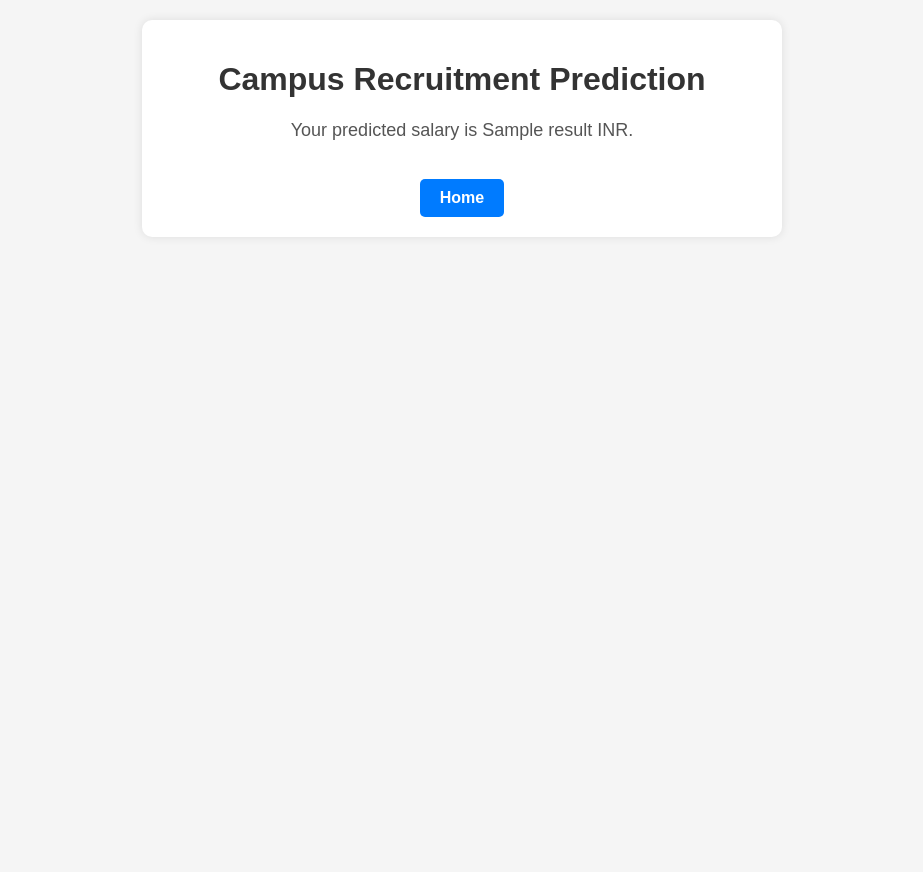
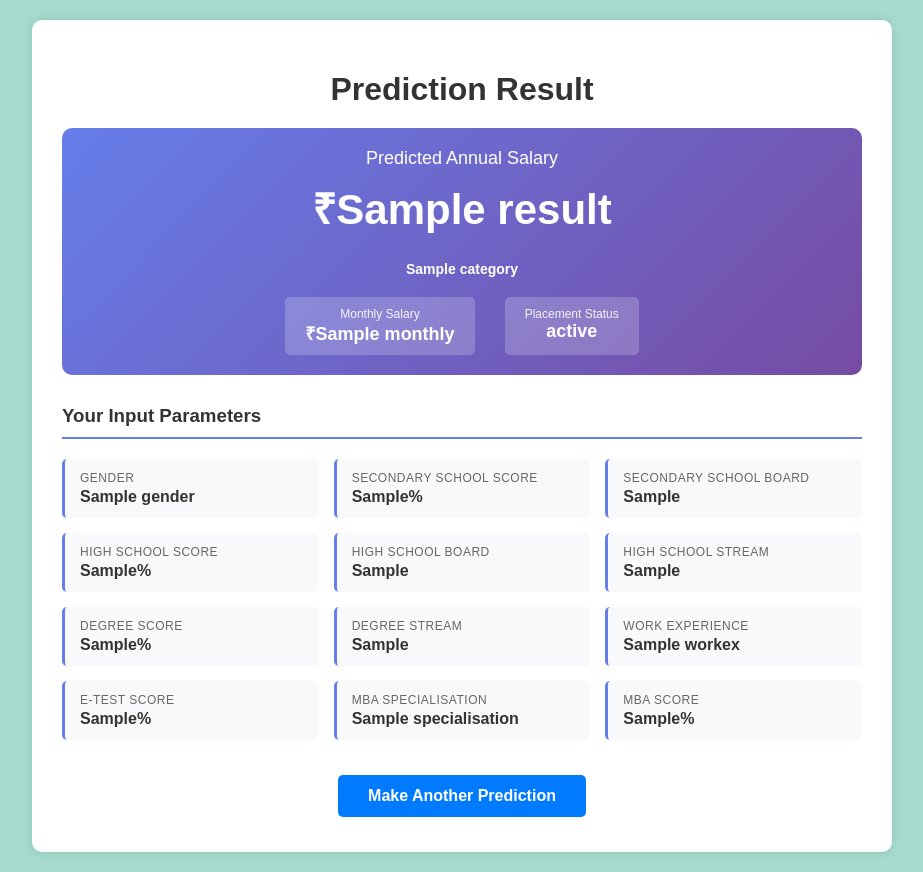
Before and after one commit to jaykumarn/campus_recruitement_prediction, a Flask app: template templates/prediction.html in a window 1280 px wide. Shown: the whole page, without its empty margins (178-1101 px from the left). Before the commit the page ends 217 px from the top, so only its background shows below. Run offline with Flask 2, Linux system fonts and the light colour scheme; the template is opened without the code that fills it: most values are stand-ins (such as "Sample title", 1, 10 or a date in 2020); parts of the project's set-up code (start-up, migrations or seed data) failed here and were passed over.

Commit message:
final code upload

```diff
--- a/app.py
+++ b/app.py
@@ -1,8 +1,8 @@
 from flask import Flask, render_template, request
 import numpy as np
-import requests
 import pickle
-app= Flask(__name__)
+
+app = Flask(__name__)
 model = pickle.load(open('model.pkl', 'rb'))
 scaler = pickle.load(open('scaler.pkl', 'rb'))
 
@@ -10,9 +10,9 @@ scaler = pickle.load(open('scaler.pkl', 'rb'))
 def home():
     return render_template('index.html')
 
-@app.route('/submit',methods=['POST','GET'])
+@app.route('/submit', methods=['POST', 'GET'])
 def submit():
-    if request.method=='POST':
+    if request.method == 'POST':
         gender = int(request.form['gender'])
         ssc_p = float(request.form['ssc_p'])
         ssc_b_Central = int(request.form['ssc_b'])
@@ -45,11 +45,54 @@ def submit():
         mba_p = float(request.form['mba_p'])
         status = int(request.form['status'])
 
-        scaled = scaler.transform(np.array([commerce,science,other,scitech,gender,ssc_p,hsc_p,degree_p,workex,etest_p,mba_p,status,ssc_b_Central,hsc_b_Central,specialisation]).reshape(1, -1))
-        prediction = round(model.predict(scaled)[0],2)
+        scaled = scaler.transform(np.array([commerce, science, other, scitech, gender, ssc_p, hsc_p, degree_p, workex, etest_p, mba_p, status, ssc_b_Central, hsc_b_Central, specialisation]).reshape(1, -1))
+        prediction = round(model.predict(scaled)[0], 2)
         if prediction < 0:
             prediction = 0
-    return render_template('prediction.html',result=prediction)
 
-if __name__=='__main__':
-    app.run(host='0.0.0.0',port=8080)
+        # Prepare input data for display
+        inputs = {
+            'gender': 'Male' if gender == 1 else 'Female',
+            'ssc_p': ssc_p,
+            'ssc_b': 'Central' if ssc_b_Central == 1 else 'Others',
+            'hsc_p': hsc_p,
+            'hsc_b': 'Central' if hsc_b_Central == 1 else 'Others',
+            'hsc_s': hsc_s,
+            'degree_p': degree_p,
+            'degree_t': degree_t,
+            'workex': 'Yes' if workex == 1 else 'No',
+            'etest_p': etest_p,
+            'specialisation': 'Mkt&Fin' if specialisation == 1 else 'Mkt&HR',
+            'mba_p': mba_p,
+            'status': 'Placed' if status == 1 else 'Not Placed'
+        }
+
+        # Calculate salary insights
+        salary_monthly = round(prediction / 12, 2)
+        salary_formatted = f"{prediction:,.2f}"
+
+        # Determine salary category
+        if prediction == 0:
+            salary_category = "Not Applicable"
+            category_class = "neutral"
+        elif prediction < 250000:
+            salary_category = "Entry Level"
+            category_class = "low"
+        elif prediction < 350000:
+            salary_category = "Average"
+            category_class = "medium"
+        else:
+            salary_category = "Above Average"
+            category_class = "high"
+
+        return render_template('prediction.html',
+                               result=salary_formatted,
+                               monthly=f"{salary_monthly:,.2f}",
+                               category=salary_category,
+                               category_class=category_class,
+                               inputs=inputs)
+
+    return render_template('index.html')
+
+if __name__ == '__main__':
+    app.run(host='0.0.0.0', port=8080)
--- a/templates/prediction.html
+++ b/templates/prediction.html
@@ -4,57 +4,249 @@
 <head>
     <meta charset="UTF-8">
     <meta name="viewport" content="width=device-width, initial-scale=1.0">
-    <title>Campus Recruitment Prediction</title>
+    <title>Campus Recruitment Prediction - Result</title>
     <style>
         body {
             font-family: Arial, sans-serif;
-            background-color: #f5f5f5;
+            background-color: #a5dacc;
             margin: 0;
             padding: 20px;
         }
 
         .container {
-            text-align: center;
             background-color: #fff;
-            padding: 20px;
+            padding: 30px;
             border-radius: 10px;
             box-shadow: 0 0 10px rgba(0, 0, 0, 0.1);
-            max-width: 600px;
+            max-width: 800px;
             margin: 0 auto;
         }
 
         h1 {
             color: #333;
+            text-align: center;
+            margin-bottom: 10px;
         }
 
-        p {
+        .result-section {
+            text-align: center;
+            padding: 20px;
+            margin: 20px 0;
+            border-radius: 10px;
+            background: linear-gradient(135deg, #667eea 0%, #764ba2 100%);
+            color: white;
+        }
+
+        .result-section h2 {
+            margin: 0 0 10px 0;
             font-size: 18px;
-            color: #555;
+            font-weight: normal;
+        }
+
+        .salary {
+            font-size: 42px;
+            font-weight: bold;
+            margin: 10px 0;
+        }
+
+        .salary-details {
+            display: flex;
+            justify-content: center;
+            gap: 30px;
+            margin-top: 15px;
+            flex-wrap: wrap;
+        }
+
+        .detail-box {
+            background: rgba(255, 255, 255, 0.2);
+            padding: 10px 20px;
+            border-radius: 5px;
+        }
+
+        .detail-box .label {
+            font-size: 12px;
+            opacity: 0.9;
+        }
+
+        .detail-box .value {
+            font-size: 18px;
+            font-weight: bold;
+        }
+
+        .category-badge {
+            display: inline-block;
+            padding: 5px 15px;
+            border-radius: 20px;
+            font-size: 14px;
+            font-weight: bold;
+            margin-top: 10px;
+        }
+
+        .category-badge.high {
+            background-color: #28a745;
+        }
+
+        .category-badge.medium {
+            background-color: #ffc107;
+            color: #333;
+        }
+
+        .category-badge.low {
+            background-color: #dc3545;
+        }
+
+        .category-badge.neutral {
+            background-color: #6c757d;
+        }
+
+        .inputs-section {
+            margin-top: 30px;
+        }
+
+        .inputs-section h3 {
+            color: #333;
+            border-bottom: 2px solid #667eea;
+            padding-bottom: 10px;
+            margin-bottom: 20px;
+        }
+
+        .inputs-grid {
+            display: grid;
+            grid-template-columns: repeat(auto-fit, minmax(200px, 1fr));
+            gap: 15px;
+        }
+
+        .input-item {
+            background-color: #f8f9fa;
+            padding: 12px 15px;
+            border-radius: 5px;
+            border-left: 3px solid #667eea;
+        }
+
+        .input-item .label {
+            font-size: 12px;
+            color: #666;
+            text-transform: uppercase;
+            letter-spacing: 0.5px;
+        }
+
+        .input-item .value {
+            font-size: 16px;
+            color: #333;
+            font-weight: 600;
+            margin-top: 3px;
+        }
+
+        .button-group {
+            text-align: center;
+            margin-top: 30px;
         }
 
         .button {
             display: inline-block;
-            padding: 10px 20px;
+            padding: 12px 30px;
             font-size: 16px;
             font-weight: bold;
             text-decoration: none;
             color: #fff;
             background-color: #007BFF;
             border-radius: 5px;
-            margin-top: 20px;
+            margin: 5px;
+            transition: background-color 0.3s;
         }
 
         .button:hover {
             background-color: #0056b3;
+        }
+
+        .button.secondary {
+            background-color: #6c757d;
+        }
+
+        .button.secondary:hover {
+            background-color: #545b62;
         }
     </style>
 </head>
 
 <body>
     <div class="container">
-        <h1>Campus Recruitment Prediction</h1>
-        <p>Your predicted salary is <span id="result">{{ result }}</span> INR.</p>
-        <a class="button" href="/">Home</a>
+        <h1>Prediction Result</h1>
+
+        <div class="result-section">
+            <h2>Predicted Annual Salary</h2>
+            <div class="salary">₹{{ result }}</div>
+            <span class="category-badge {{ category_class }}">{{ category }}</span>
+
+            <div class="salary-details">
+                <div class="detail-box">
+                    <div class="label">Monthly Salary</div>
+                    <div class="value">₹{{ monthly }}</div>
+                </div>
+                <div class="detail-box">
+                    <div class="label">Placement Status</div>
+                    <div class="value">{{ inputs.status }}</div>
+                </div>
+            </div>
+        </div>
+
+        <div class="inputs-section">
+            <h3>Your Input Parameters</h3>
+            <div class="inputs-grid">
+                <div class="input-item">
+                    <div class="label">Gender</div>
+                    <div class="value">{{ inputs.gender }}</div>
+                </div>
+                <div class="input-item">
+                    <div class="label">Secondary School Score</div>
+                    <div class="value">{{ inputs.ssc_p }}%</div>
+                </div>
+                <div class="input-item">
+                    <div class="label">Secondary School Board</div>
+                    <div class="value">{{ inputs.ssc_b }}</div>
+                </div>
+                <div class="input-item">
+                    <div class="label">High School Score</div>
+                    <div class="value">{{ inputs.hsc_p }}%</div>
+                </div>
+                <div class="input-item">
+                    <div class="label">High School Board</div>
+                    <div class="value">{{ inputs.hsc_b }}</div>
+                </div>
+                <div class="input-item">
+                    <div class="label">High School Stream</div>
+                    <div class="value">{{ inputs.hsc_s }}</div>
+                </div>
+                <div class="input-item">
+                    <div class="label">Degree Score</div>
+                    <div class="value">{{ inputs.degree_p }}%</div>
+                </div>
+                <div class="input-item">
+                    <div class="label">Degree Stream</div>
+                    <div class="value">{{ inputs.degree_t }}</div>
+                </div>
+                <div class="input-item">
+                    <div class="label">Work Experience</div>
+                    <div class="value">{{ inputs.workex }}</div>
+                </div>
+                <div class="input-item">
+                    <div class="label">E-Test Score</div>
+                    <div class="value">{{ inputs.etest_p }}%</div>
+                </div>
+                <div class="input-item">
+                    <div class="label">MBA Specialisation</div>
+                    <div class="value">{{ inputs.specialisation }}</div>
+                </div>
+                <div class="input-item">
+                    <div class="label">MBA Score</div>
+                    <div class="value">{{ inputs.mba_p }}%</div>
+                </div>
+            </div>
+        </div>
+
+        <div class="button-group">
+            <a class="button" href="/">Make Another Prediction</a>
+        </div>
     </div>
 </body>
 
```
Also changed, not shown: train_model.py (added, +55 -0 lines), 2 other files.
